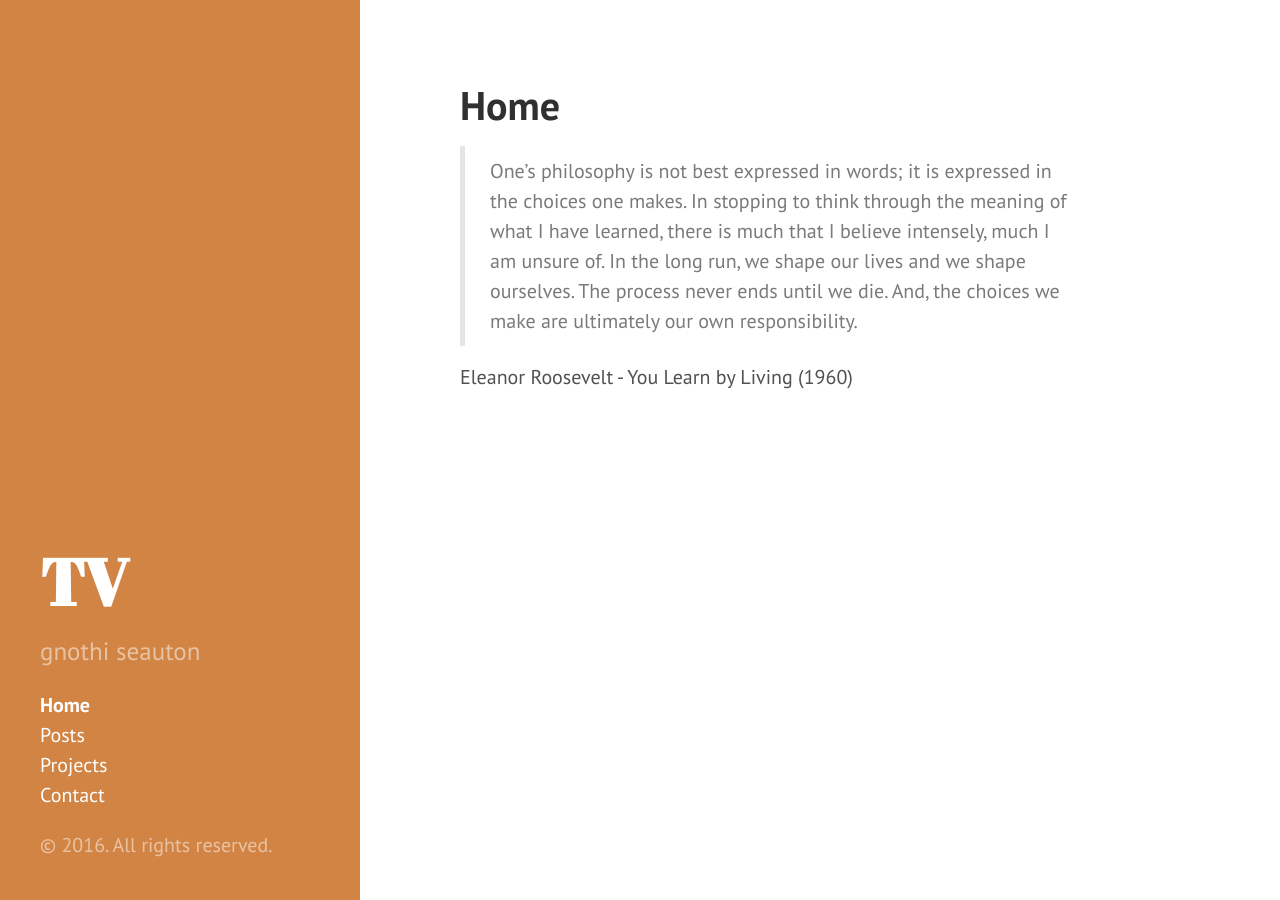
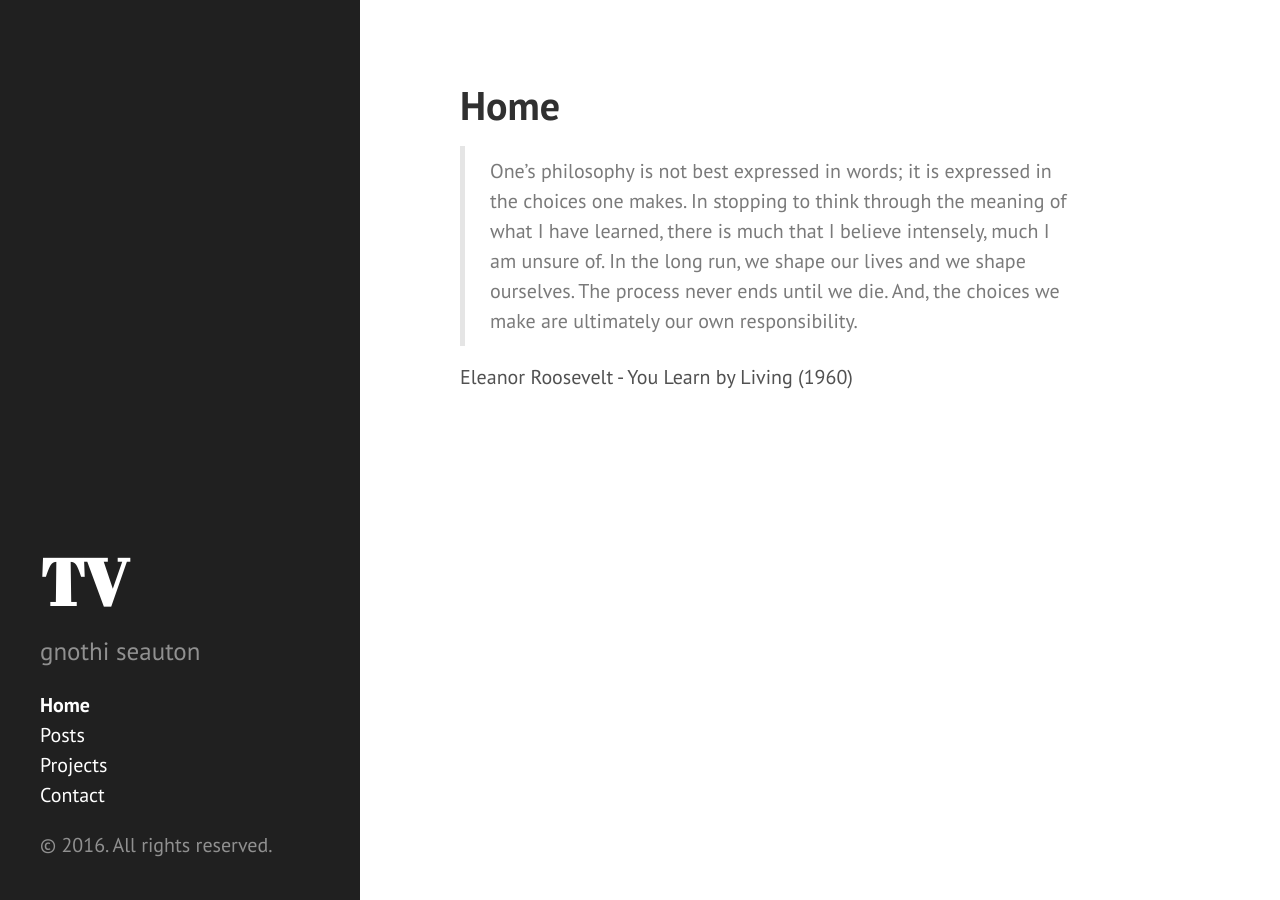
Before and after one commit to toubsen/toubsen.github.io, a Jekyll site: the page built from index.md, in a window 1280 px wide. Built offline with Jekyll 4.4.1, drawn with Linux system fonts in a browser that asks for light colours; Markdown is read by kramdown in place of the engine named in the settings.

Commit message:
reverteded theme

```diff
--- a/_layouts/default.html
+++ b/_layouts/default.html
@@ -3,7 +3,7 @@
 
   {% include head.html %}
 
-  <body class="theme-base-09">
+  <body>
 
     {% include sidebar.html %}
 
```
